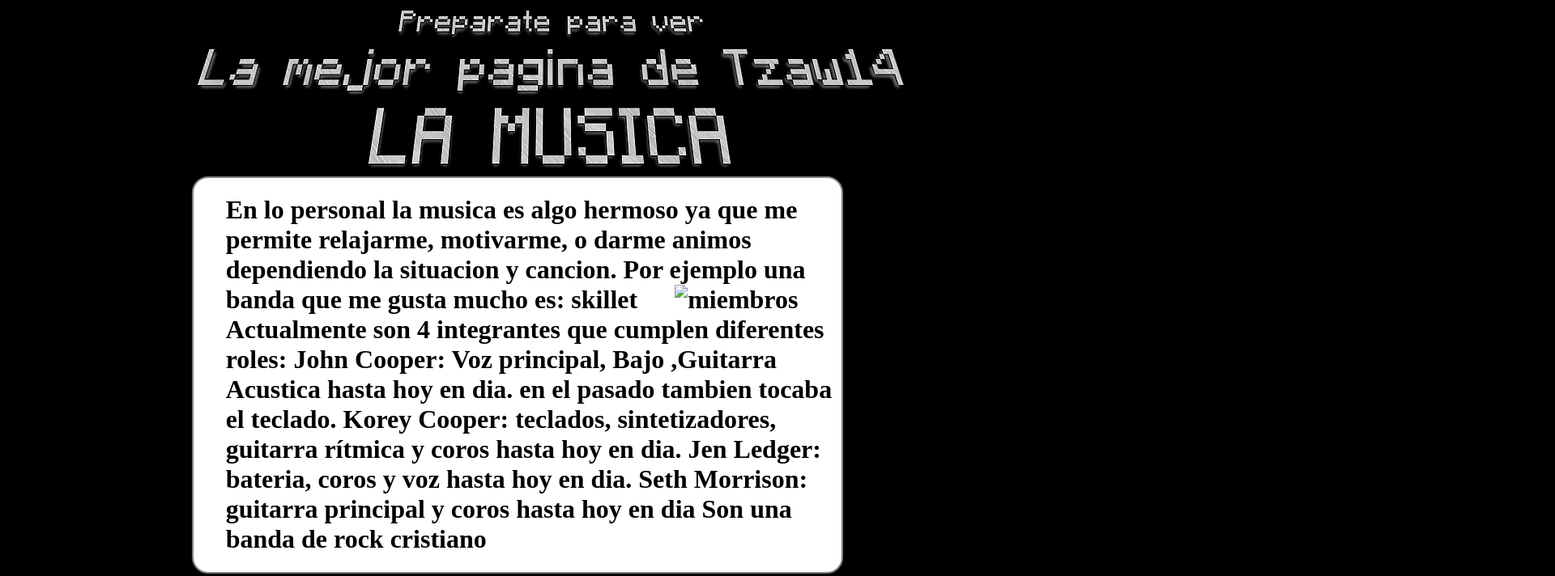
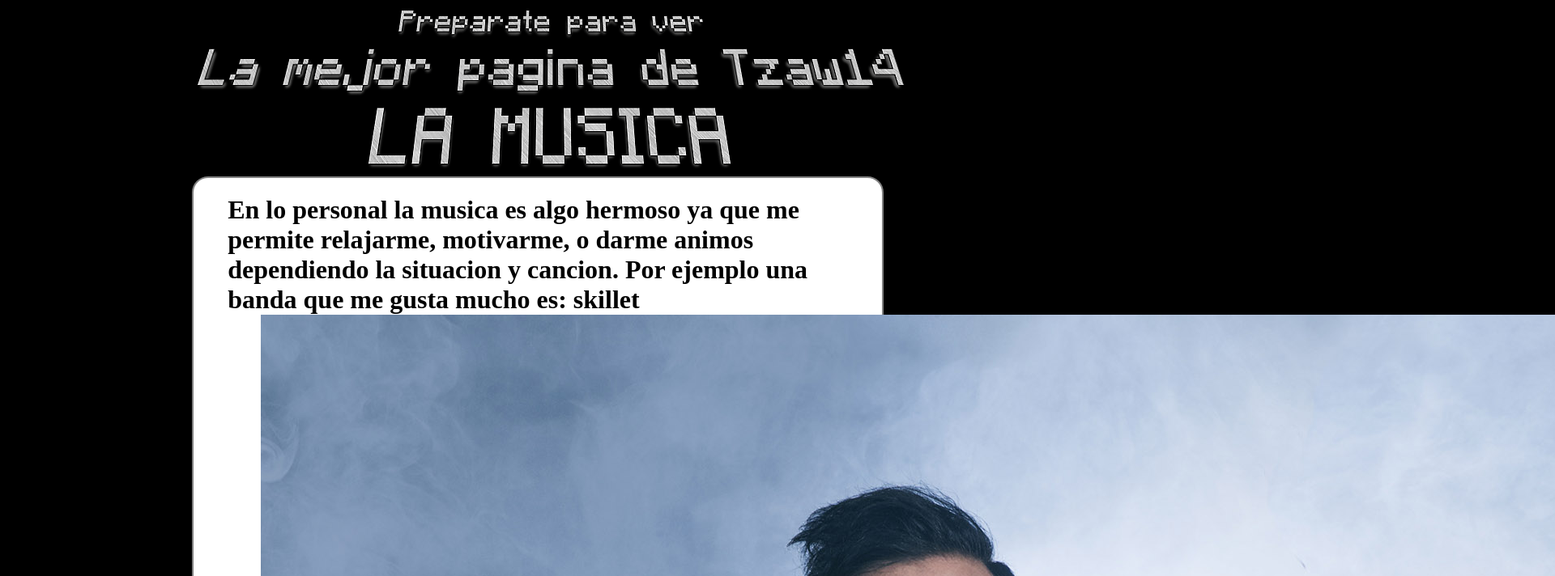
Before and after one commit to Tzaw14/Tzaw14.github.io, a plain HTML site: page index.html in a window 1280 px wide. Shown: the top 712 px of the page at 81% size, 1920 px wide, since content can reach past the window. Drawn offline with Linux system fonts and the light colour scheme.

Commit message:
queseyopai

```diff
--- a/index.html
+++ b/index.html
@@ -16,7 +16,7 @@
             <h1>
             En lo personal la musica es algo hermoso ya que me permite relajarme, motivarme, o darme animos dependiendo la situacion y cancion.
             Por ejemplo una banda que me gusta mucho es: skillet
-            <img src="skillet-foto" alt="miembros">
+            <img src="skillet-foto.jpg" alt="miembros">
             Actualmente son 4 integrantes que cumplen diferentes roles:
             John Cooper: Voz principal, Bajo ,Guitarra Acustica hasta hoy en dia. en el pasado tambien tocaba el teclado.
             Korey Cooper: teclados, sintetizadores, guitarra rítmica y coros hasta hoy en dia.
--- a/style.css
+++ b/style.css
@@ -8,5 +8,5 @@ body{
     border: 2px solid gray;
     border-radius: 20px;
     background-color: white;
-    width: 800px
+    width: 850px
 }
```
